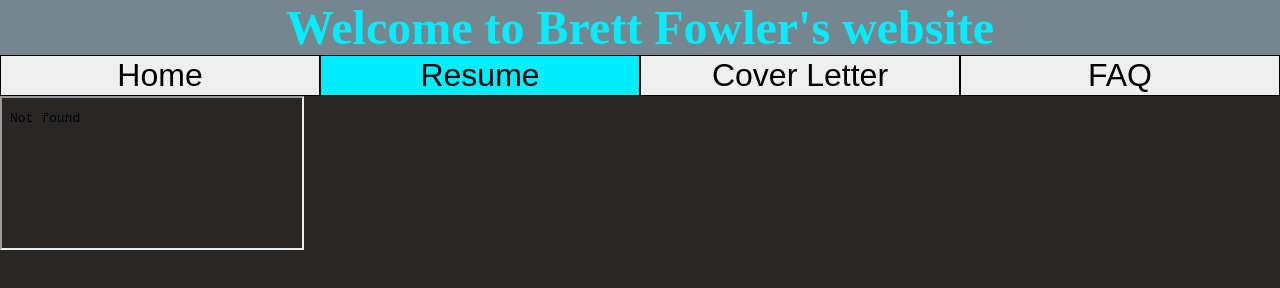
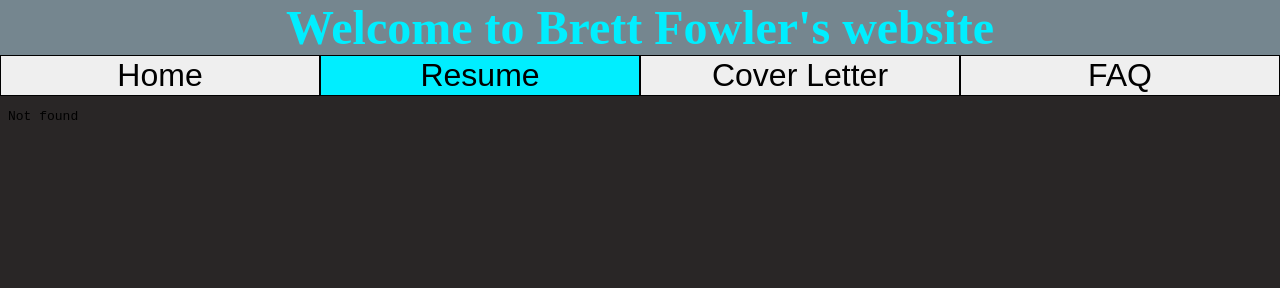
Before and after one commit to b16fowler/b16fowler.github.io, a website: page index.html in a window 1280 px wide. Both pictures are taken after a click on the button "Resume". Drawn offline with Linux system fonts and the light colour scheme.

Commit message:
Style changes for iframe tags

```diff
--- a/src/index.css
+++ b/src/index.css
@@ -1,6 +1,12 @@
 body {
-  margin: 0%;
-  padding: 0%
+  margin: 0;
+  padding: 0;
+}
+
+iframe {
+  width: 100%;
+  height: 800px;
+  border: none;
 }
 
 .dark-mode {
```
